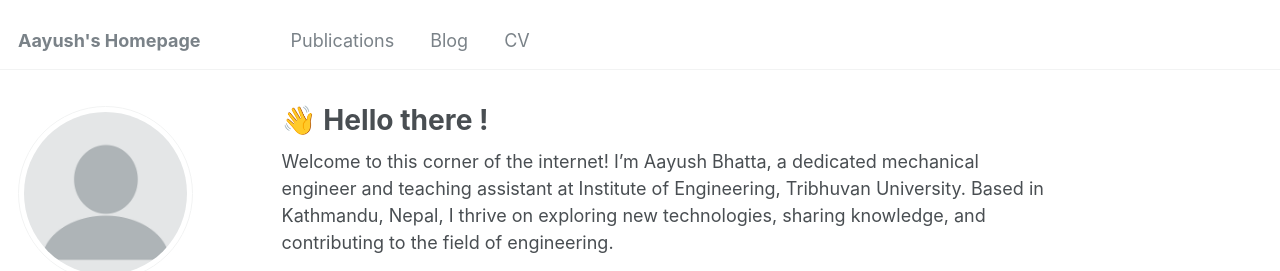
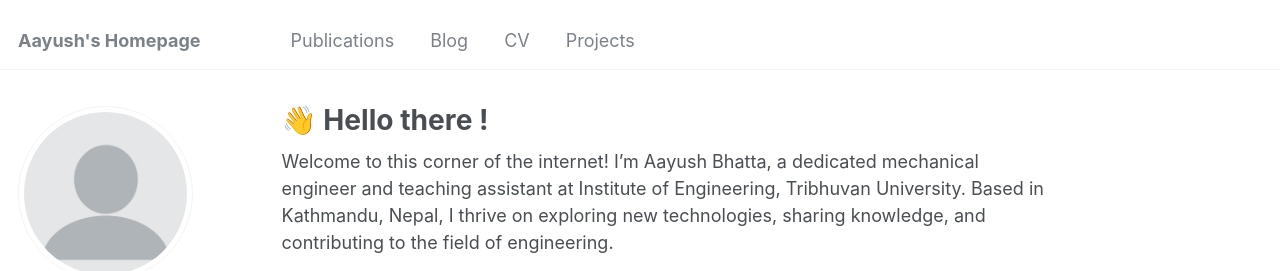
Before and after one commit to Aayush545/aayush-bhatta.github.io, a Jekyll site: the page built from _pages/about.md, in a window 1280 px wide. Shown: the top 271 px of the page. Built offline with Jekyll 4.4.1, drawn with Linux system fonts in a browser that asks for light colours.

Commit message:
lets see if it works

```diff
--- a/_data/navigation.yml
+++ b/_data/navigation.yml
@@ -18,5 +18,5 @@ main:
   - title: "CV"
     url: /files/CV_aayush.pdf
 
-#  - title: "Guide"
-#    url: /markdown/
+  - title: "Projects"
+    url:
```
